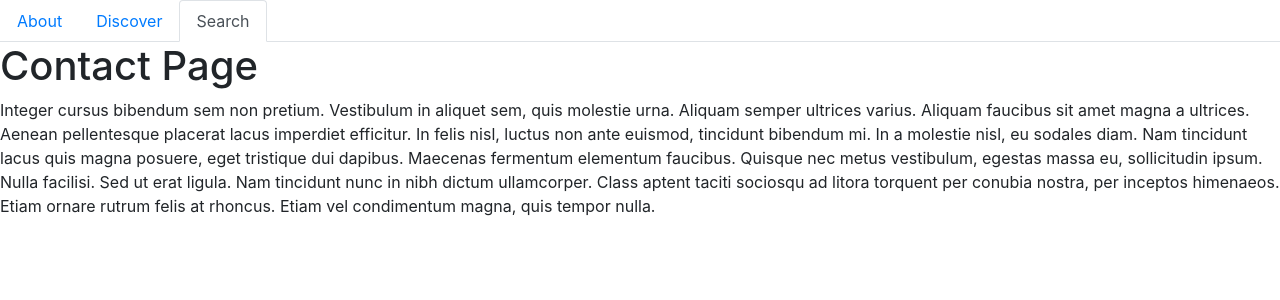
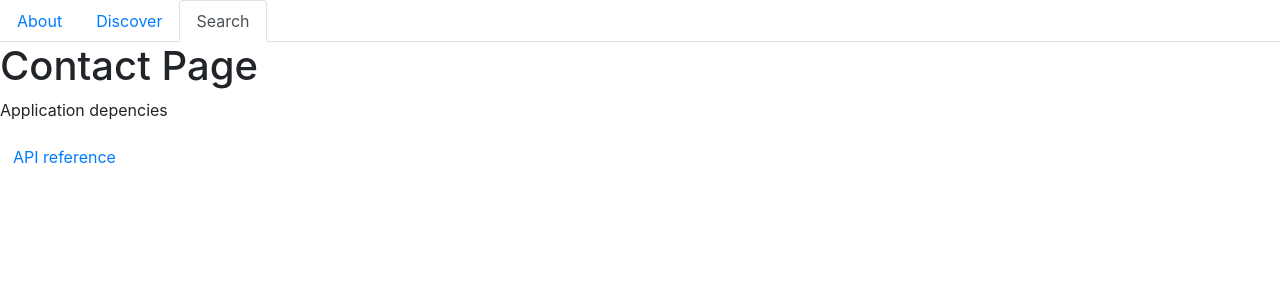
Before and after one commit to maxlechner/employeeDb, a React (Create React App) app: page /search in a window 1280 px wide. Shown: the top 300 px of the page. Built offline with nearby package versions, Linux system fonts and the light colour scheme.

Commit message:
refactor boilerplate application to receive API from randomuser.

```diff
--- a/src/components/pages/Search.js
+++ b/src/components/pages/Search.js
@@ -6,20 +6,12 @@ function Search (props) {
     <div>
       <h1>Contact Page</h1>
       <p>
-        Integer cursus bibendum sem non pretium. Vestibulum in aliquet sem, quis molestie urna.
-        Aliquam semper ultrices varius. Aliquam faucibus sit amet magna a ultrices. Aenean
-        pellentesque placerat lacus imperdiet efficitur. In felis nisl, luctus non ante euismod,
-        tincidunt bibendum mi. In a molestie nisl, eu sodales diam. Nam tincidunt lacus quis magna
-        posuere, eget tristique dui dapibus. Maecenas fermentum elementum faucibus. Quisque nec
-        metus vestibulum, egestas massa eu, sollicitudin ipsum. Nulla facilisi. Sed ut erat ligula.
-        Nam tincidunt nunc in nibh dictum ullamcorper. Class aptent taciti sociosqu ad litora
-        torquent per conubia nostra, per inceptos himenaeos. Etiam ornare rutrum felis at rhoncus.
-        Etiam vel condimentum magna, quis tempor nulla.
+        Application depencies
       </p>
-      {/* <Link to={`${props.match.url}/learn`} role="button" className="btn btn-link">
-        Learn More
+      <Link to="https://randomuser.me/" role="button" className="btn btn-link">
+        API reference
       </Link>{" "}
-      <Link to="/contact" role="button" className="btn btn-link">
+      {/* <Link to="/contact" role="button" className="btn btn-link">
         Learn Less
       </Link>
       <Route exact path={`${props.match.url}/learn`} component={Learn} /> */}
--- a/src/utils/API.js
+++ b/src/utils/API.js
@@ -1,5 +1,5 @@
 import axios from "axios";
-const BASEURL = "https://dog.ceo/api/breeds/image/random";
+const BASEURL = "https://randomuser.me/api/?results=20";
 
 export default {
   search: function() {
```
